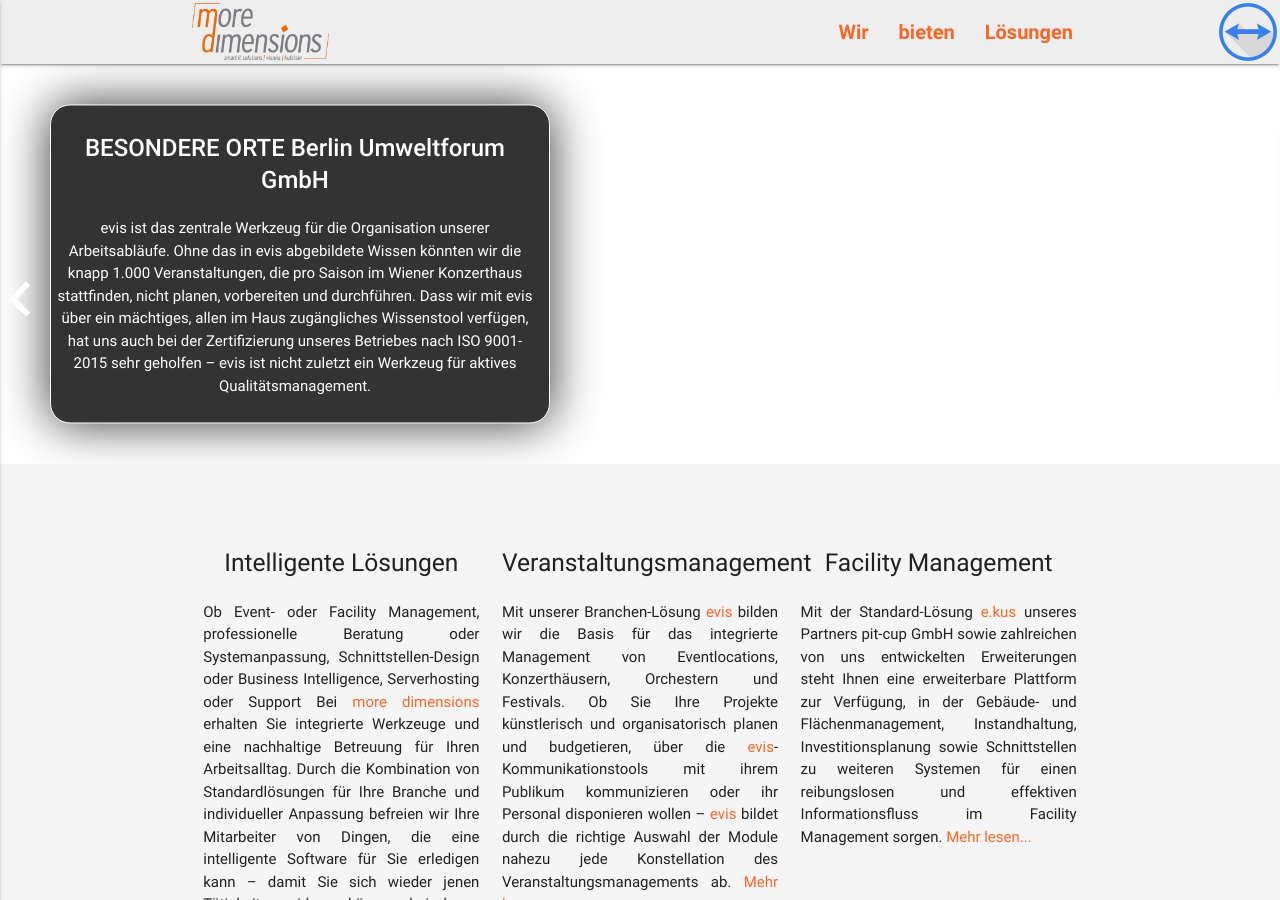
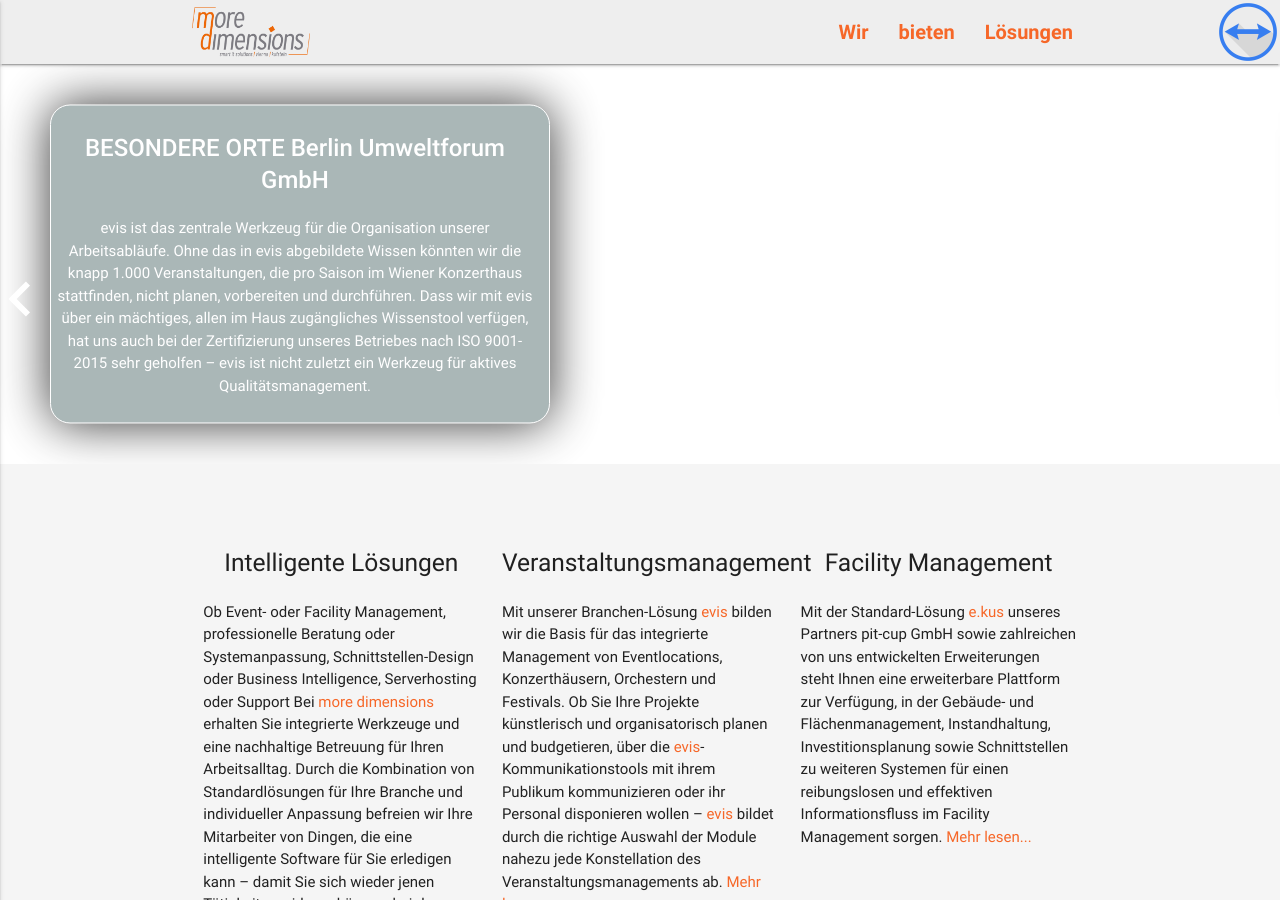
Before and after one commit to moredms/moredms-com, a Jekyll site: the page built from index.md, in a window 1280 px wide and 900 px high. Built offline with Jekyll 4.4.1, drawn with Linux system fonts in a browser that asks for light colours; nearby versions of some CDN libraries.

Commit message:
small update preview

```diff
--- a/_includes/banner.html
+++ b/_includes/banner.html
@@ -6,9 +6,9 @@
 {% for banner in site.banner %}
 
   <div class="carousel-item white-text" href="#one!">
-    <div class="banner-content" style="padding: 0 0 0 20px; background-color: #000">
+    <div class="banner-content" style="padding: 0 0 0 20px; background-color: #67809F">
       <div class="col s12 hide-on-med-and-down">
-        <div class="quoteWidth" style="border-radius: 20px; padding: 0 10px 10px 0px; background-color: #000; min-height: 250px; width: 500px; position: absolute; z-index: 3; opacity: 0.8; border: 1px solid #fff; box-shadow: 0 0 50px #000; left: 50px; top: 50%; transform: translate(0, -50%);">
+        <div class="quoteWidth" style="border-radius: 20px; padding: 0 10px 10px 0px; background-color: #95A5A6; min-height: 250px; width: 500px; position: absolute; z-index: 3; opacity: 0.8; border: 1px solid #fff; box-shadow: 0 0 50px #000; left: 50px; top: 50%; transform: translate(0, -50%);">
           <h2 style="z-index: 9999">{{ banner.banner-headline }}</h2>
           <p>{{ banner.banner-text }}</p>
         </div>
@@ -32,9 +32,9 @@
 {% for banner in site.banner %}
 
   <div class="carousel-item white-text" href="#one!">
-    <div class="banner-content" style="padding: 0 0 0 20px; background-color: #000">
+    <div class="banner-content" style="padding: 0 0 0 20px; background-color: #67809F">
       <div class="col s12 hide-on-med-and-down">
-        <div class="quoteWidth" style="border-radius: 20px; padding: 0 10px 10px 0px; background-color: #000; min-height: 250px; width: 500px; position: absolute; z-index: 3; opacity: 0.8; border: 1px solid #fff; box-shadow: 0 0 50px #000; left: 50px; top: 50%; transform: translate(0, -50%);">
+        <div class="quoteWidth" style="border-radius: 20px; padding: 0 10px 10px 0px; background-color: #95A5A6; min-height: 250px; width: 500px; position: absolute; z-index: 3; opacity: 0.8; border: 1px solid #fff; box-shadow: 0 0 50px #000; left: 50px; top: 50%; transform: translate(0, -50%);">
           <h2 style="z-index: 9999">{{ banner.banner-headline }}</h2>
           <p>{{ banner.banner-text }}</p>
         </div>
--- a/_includes/header.html
+++ b/_includes/header.html
@@ -2,7 +2,7 @@
     <nav>
         <div class="nav-wrapper grey lighten-3 custom-nav">
             <div class="container">
-                <a href="#" class="brand-logo hide-on-small-only"><img src="{{"assets/img/logo_more_dimensions_with_text_bitmap_small_transparent_background.png"}}" height="58px" style="margin: 3px 0 3px 0"></a>
+                <a href="#" class="brand-logo hide-on-small-only"><img src="{{"assets/img/logo_more_dimensions_with_text_bitmap_small_transparent_background.png"}}" height="50px" style="margin: 7px 0 7px 0"></a>
                 <a href="#" data-activates="slide-out" class="button-collapse"><i class="material-icons mdsorange-text">menu</i></a>
                 <ul id="nav-mobile" class="right hide-on-med-and-down">
                     <li><a class="dropdown-button mdsorange-text" style="font-weight: bold; font-size: 20px;" href="#!" data-activates="we_dropdown" data-beloworigin="true">Wir</a></li>
--- a/_includes/teaser.html
+++ b/_includes/teaser.html
@@ -12,7 +12,7 @@
             <div class="col s12" style="text-align: justify">
               <h5 class="center">{{ teaser.name }}</h5>
             </div>
-            <div class="col s12" style="text-align: justify">
+            <div class="col s12" style="text-align: left">
               <p id="teaser_text">{{ teaser.text }}</a></p>
             </div>
           </div>
@@ -38,7 +38,7 @@
             <div class="col s12" style="text-align: justify">
               <h5 class="center">{{ teaser.name }}</h5>
             </div>
-            <div class="col s12" style="text-align: justify">
+            <div class="col s12" style="text-align: left">
               <p id="teaser_text">{{ teaser.text }}</a></p>
             </div>
           </div>
--- a/_layouts/banner.html
+++ b/_layouts/banner.html
@@ -8,11 +8,11 @@ title: Banner
 {% for banner in site.banner %}
 
   <div class="carousel-item white-text" href="#one!">
-    <div class="banner-content" style="margin: 0 0 0 50px; background-color: #000">
+    <div class="banner-content" style="margin: 0 0 0 50px; background-color: #67809F">
       <div class="col s12">
         <h2 style="position: absolute; margin: 95px 0 0 20px; z-index: 9999">banner.banner-headline</h2>
         <p style="position: absolute; margin: 110px 0 0 0; width: 500px; text-align: justify; z-index: 99999; padding: 20px" class="white-text">banner.banner-text</p>
-        <div style="background-color: #000; height: 250px; width: 500px; position: absolute; margin-top: 80px; z-index: 3; opacity: 0.8; border: 1px solid #fff; box-shadow: 0 0 50px #000;"></div>
+        <div style="background-color: #95A5A6; height: 250px; width: 500px; position: absolute; margin-top: 80px; z-index: 3; opacity: 0.8; border: 1px solid #fff; box-shadow: 0 0 50px #67809F;"></div>
       </div>
     </div>
     <img src="{{ site.baseurl }}{% include directory url=banner.url %}{{ banner.images[0].url }}" alt="">
--- a/_layouts/home.html
+++ b/_layouts/home.html
@@ -1,6 +1,5 @@
 ---
 layout: default
-permalin: /teasers/
 ---
 
 <div class="home">
```
